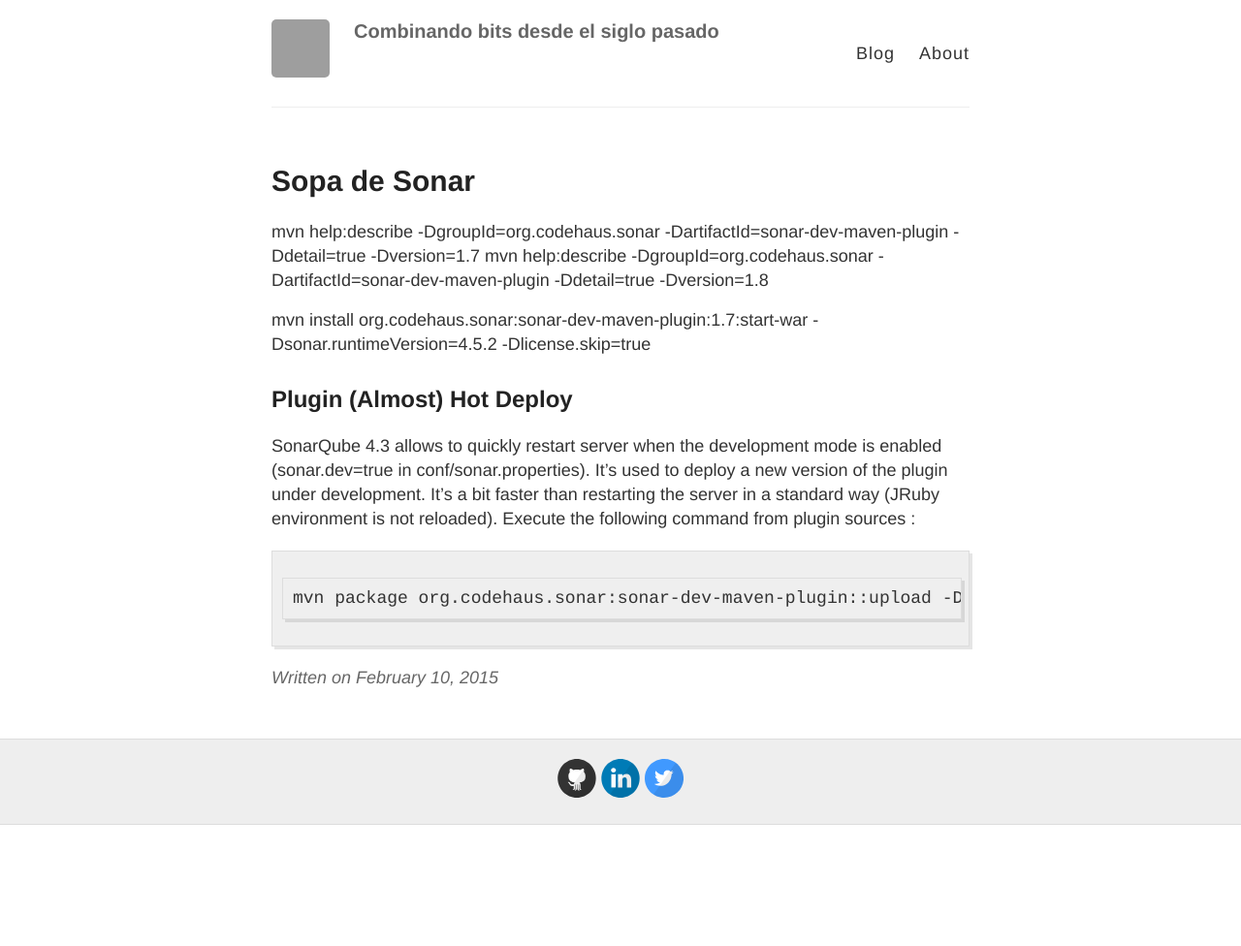
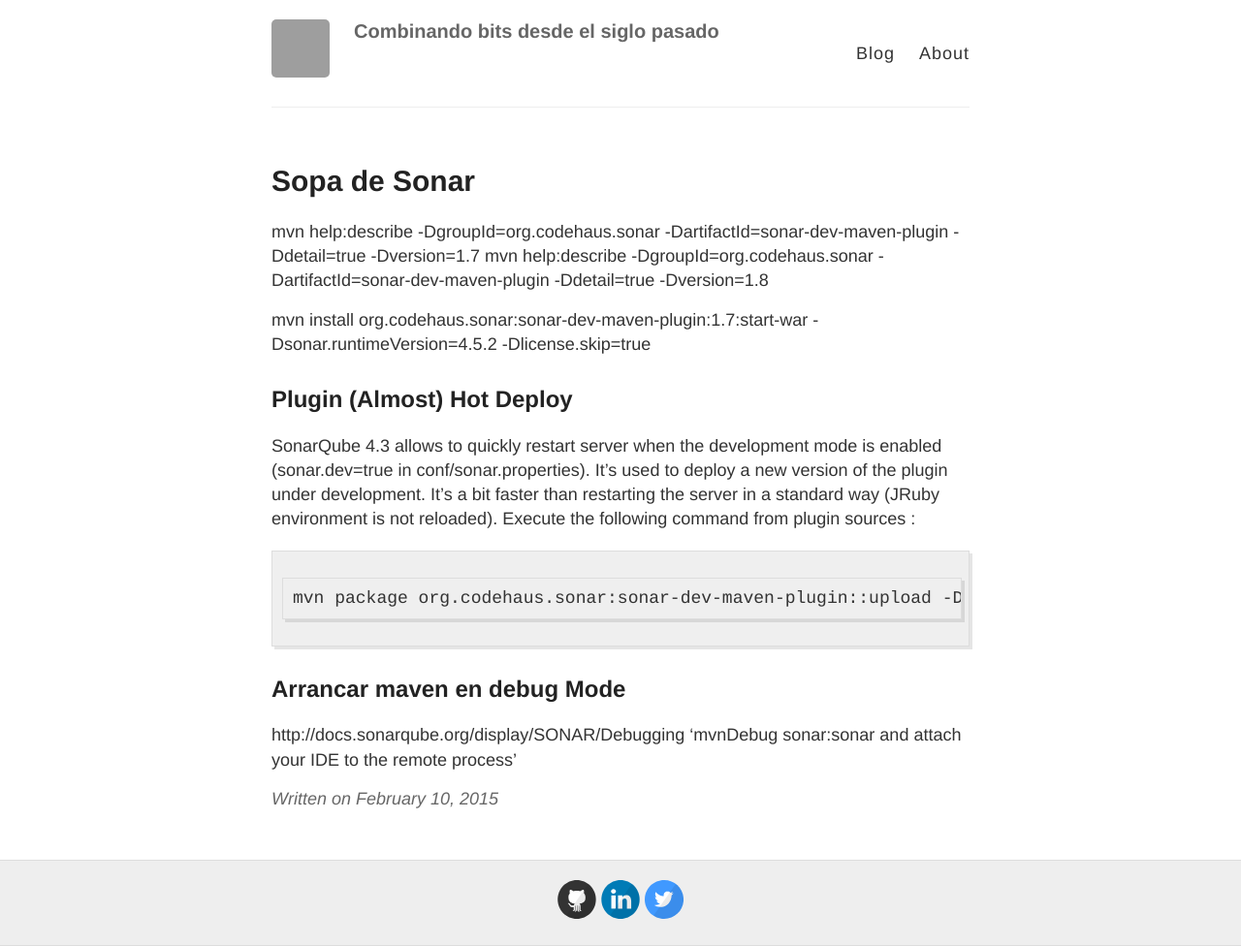
Before and after one commit to alpoza/alpoza.github.io, a Jekyll site: the page built from _posts/2015-2-10-Sopa-de-sonar.md, in a window 1280 px wide. Shown: the whole page at 97% size. Built offline with Jekyll 4.4.1, drawn with Linux system fonts in a browser that asks for light colours; Markdown is read by kramdown in place of the engine named in the settings; comment, search, counter and statistics services are not loaded; before the commit the page ends 900 px from its top, so only the background shows below that; grey boxes are pictures that could not be loaded.

Commit message:
Update 2015-2-10-Sopa-de-sonar.md

```diff
--- a/_posts/2015-2-10-Sopa-de-sonar.md
+++ b/_posts/2015-2-10-Sopa-de-sonar.md
@@ -20,3 +20,9 @@
 SonarQube 4.3 allows to quickly restart server when the development mode is enabled (sonar.dev=true in conf/sonar.properties). It's used to deploy a new version of the plugin under development. It's a bit faster than restarting the server in a standard way (JRuby environment is not reloaded). Execute the following command from plugin sources :
 
     mvn package org.codehaus.sonar:sonar-dev-maven-plugin::upload -DsonarHome=/path/to/server/home -DsonarUrl=http://localhost:9000
+
+
+## Arrancar maven en debug Mode
+
+http://docs.sonarqube.org/display/SONAR/Debugging
+'mvnDebug sonar:sonar and attach your IDE to the remote process'
```
